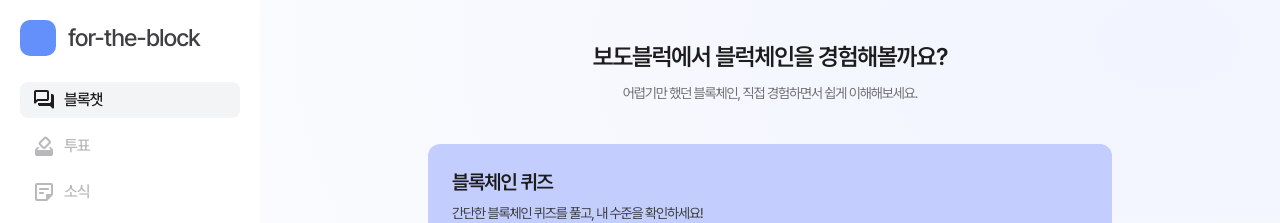
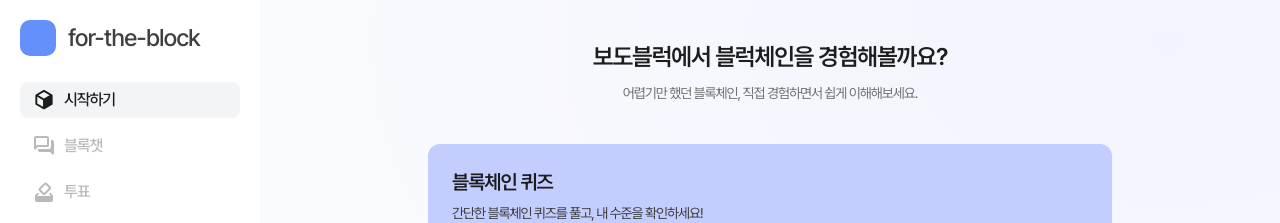
Before and after one commit to Nexters/BlockBuilderFront, a Next.js app: page / in a window 1280 px wide. Shown: the top 223 px of the page. Built offline with nearby package versions, Linux system fonts and the light colour scheme; no server answers.

Commit message:
feat: LNB에 시작하기 추가

```diff
--- /dev/null
+++ b/src/assets/icons/Landing.tsx
@@ -0,0 +1,24 @@
+import type { SVGProps } from 'react';
+const SvgLanding = ({ className, ...props }: SVGProps<SVGSVGElement>) => (
+  <svg width={props.width ?? 24} height={props.height ?? 25} viewBox="0 0 24 25" {...props}>
+    <mask
+      id="mask0_1239_14529"
+      style={{ maskType: 'alpha' }}
+      maskUnits="userSpaceOnUse"
+      x="0"
+      y="0"
+      width="24"
+      height="25"
+    >
+      <rect y="0.0898438" width="24" height="24" fill="#D9D9D9" />
+    </mask>
+    <g mask="url(#mask0_1239_14529)">
+      <path
+        d="M11 19.5148V12.6648L5 9.18984V16.0398L11 19.5148ZM11 21.8148L4 17.7898C3.68333 17.6065 3.4375 17.3648 3.2625 17.0648C3.0875 16.7648 3 16.4315 3 16.0648V8.11484C3 7.74818 3.0875 7.41484 3.2625 7.11484C3.4375 6.81484 3.68333 6.57318 4 6.38984L11 2.36484C11.3167 2.18151 11.65 2.08984 12 2.08984C12.35 2.08984 12.6833 2.18151 13 2.36484L20 6.38984C20.3167 6.57318 20.5625 6.81484 20.7375 7.11484C20.9125 7.41484 21 7.74818 21 8.11484V16.0648C21 16.4315 20.9125 16.7648 20.7375 17.0648C20.5625 17.3648 20.3167 17.6065 20 17.7898L13 21.8148C12.6833 21.9982 12.35 22.0898 12 22.0898C11.65 22.0898 11.3167 21.9982 11 21.8148ZM16 8.61484L17.925 7.51484L12 4.08984L10.05 5.21484L16 8.61484ZM12 10.9398L16 8.61484L10.05 5.21484L6.075 7.51484L12 10.9398Z"
+        fill="currentColor"
+        className={className}
+      />
+    </g>
+  </svg>
+);
+export default SvgLanding;
--- a/src/assets/icons/index.tsx
+++ b/src/assets/icons/index.tsx
@@ -11,6 +11,7 @@ import News from './News';
 import Poll from './Poll';
 import Reaction from './Reaction';
 import Copy from './Copy';
+import Landing from './Landing';
 
 export const Icons = {
   Menu,
@@ -25,6 +26,7 @@ export const Icons = {
   Meetup,
   Reaction,
   Copy,
+  Landing,
 } as const;
 
 export type IconType = keyof typeof Icons;
--- a/src/components/ResponsiveContainer/common/Navigation.tsx
+++ b/src/components/ResponsiveContainer/common/Navigation.tsx
@@ -5,8 +5,9 @@ import clsx from 'clsx';
 
 export const Navigation = () => {
   return (
-    <nav className="mt-[2.6rem] mb-[3.6rem]">
+    <nav className="mb-[3.6rem] mt-[2.6rem]">
       <ul className="flex flex-col gap-[1rem]">
+        <NavigationItem menu="landing">시작하기</NavigationItem>
         <NavigationItem menu="chat">블록챗</NavigationItem>
         <NavigationItem menu="poll">투표</NavigationItem>
         <NavigationItem menu="information">소식</NavigationItem>
@@ -21,13 +22,13 @@ const NavigationItem = ({ menu, children }: { menu: Menu; children: React.ReactN
   return (
     <li
       className={clsx(
-        'w-full h-[3.6rem] px-[1.2rem] rounded-[0.8rem] flex items-center cursor-pointer',
+        'flex h-[3.6rem] w-full cursor-pointer items-center rounded-[0.8rem] px-[1.2rem]',
         isActiveMenu(menu) && 'bg-gray-200'
       )}
       onClick={handleChangeMenu(menu)}
     >
       <Icon name={capitalize(menu) as IconType} className={isActiveMenu(menu) ? 'fill-gray-900' : 'fill-gray-500'} />
-      <span className={clsx('text-body-1-medium ml-[0.8rem]', isActiveMenu(menu) ? 'text-gray-900' : 'text-gray-500')}>
+      <span className={clsx('ml-[0.8rem] text-body-1-medium', isActiveMenu(menu) ? 'text-gray-900' : 'text-gray-500')}>
         {children}
       </span>
     </li>
--- a/src/hooks/useNavigation.tsx
+++ b/src/hooks/useNavigation.tsx
@@ -1,12 +1,12 @@
-"use client";
+'use client';
 
-import { usePathname, useRouter } from "next/navigation";
+import { usePathname, useRouter } from 'next/navigation';
 
-export type Menu = "chat" | "poll" | "information";
+export type Menu = 'landing' | 'chat' | 'poll' | 'information';
 
 export const useNavigation = () => {
   const pathname = usePathname();
-  const activeMenu = pathname?.split("/")[1] || "chat";
+  const activeMenu = pathname?.split('/')[1] || 'landing';
 
   const isActiveMenu = (menu: Menu) => {
     return activeMenu === menu;
@@ -14,7 +14,7 @@ export const useNavigation = () => {
 
   const router = useRouter();
   const handleChangeMenu = (menu: Menu) => () => {
-    router.push(`/${menu}`);
+    router.push(menu === 'landing' ? '/' : `/${menu}`);
   };
 
   return { isActiveMenu, handleChangeMenu };
```
